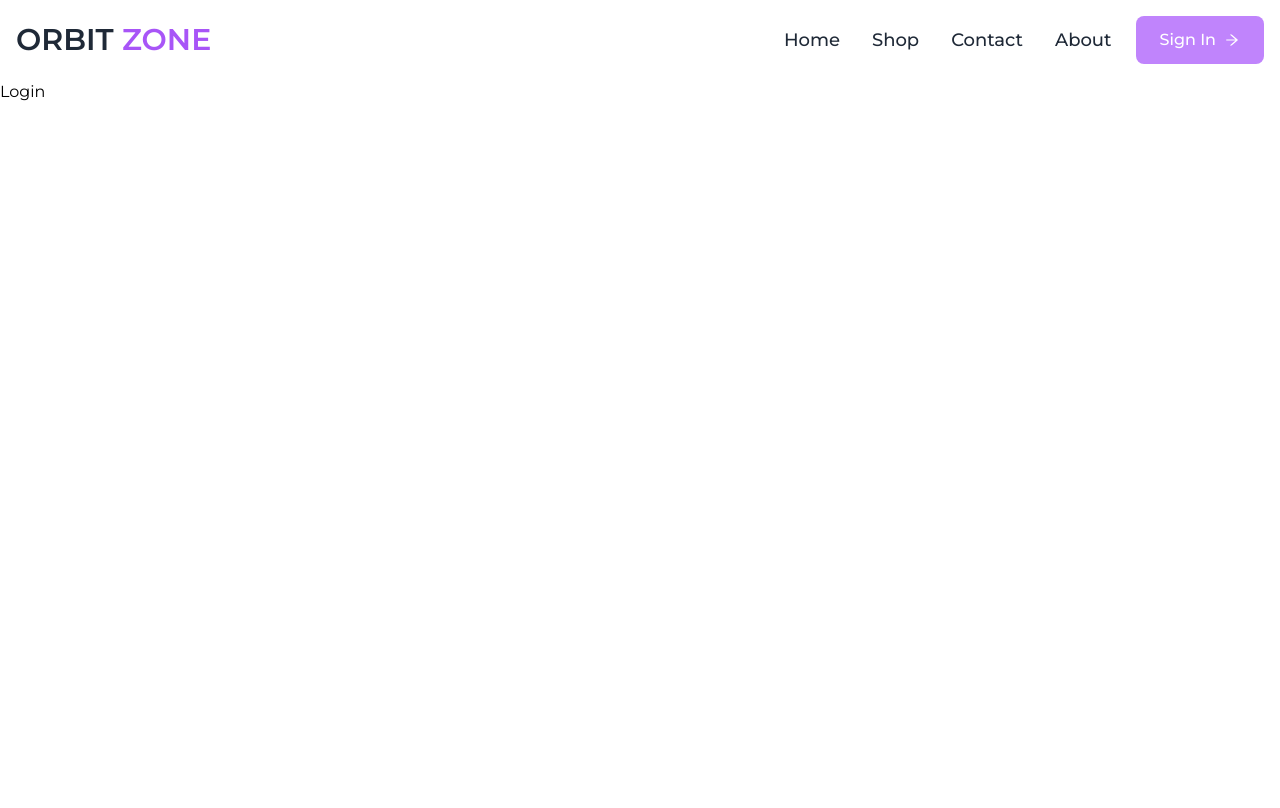
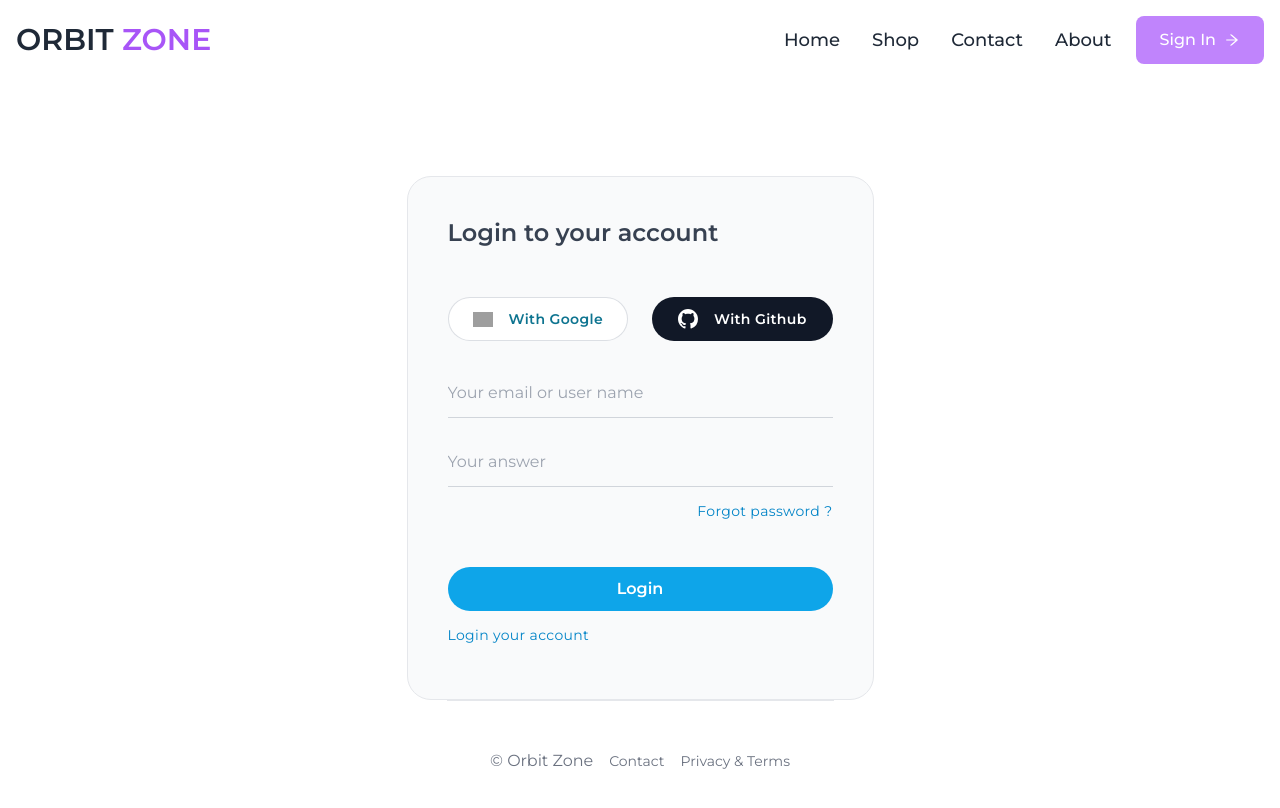
Before and after one commit to writerabutaher/orbit-zone-next-client, a Next.js app: page /login in a window 1280 px wide. Shown: the top 808 px of the page. Built offline with nearby package versions, Linux system fonts and the light colour scheme; no server answers; grey boxes are pictures that could not be loaded.

Commit message:
login page

```diff
--- a/app/(auth)/login/page.tsx
+++ b/app/(auth)/login/page.tsx
@@ -1,7 +1,133 @@
+"use client";
+
 import React from "react";
+import { SubmitHandler, useForm } from "react-hook-form";
 
 const Login = () => {
-  return <div>Login</div>;
+  const {
+    register,
+    handleSubmit,
+    formState: { errors },
+  } = useForm<FormData>();
+
+  const handleLogin: SubmitHandler<FormData> = (data: FormData) => {
+    console.log(data);
+  };
+
+  return (
+    <div className="px-12 m-auto mx-auto xl:container sm:px-0">
+      <div className="h-full mx-auto sm:w-max">
+        <div className="py-12 m-auto">
+          <div className="p-8 mt-12 -mx-6 border rounded-3xl bg-gray-50 sm:-mx-10 sm:p-10">
+            <h3 className="text-2xl font-semibold text-gray-700 ">
+              Login to your account
+            </h3>
+            <div className="flex flex-wrap grid-cols-2 gap-6 mt-12 sm:grid">
+              <button className="w-full px-6 transition bg-white border rounded-full h-11 border-gray-300/75 active:bg-gray-50 ">
+                <div className="flex items-center justify-center mx-auto space-x-4 w-max">
+                  <img
+                    src="images/google.svg"
+                    className="w-5"
+                    alt=""
+                  />
+                  <span className="block text-sm font-semibold tracking-wide w-max text-cyan-700 ">
+                    With Google
+                  </span>
+                </div>
+              </button>
+              <button className="w-full px-6 transition bg-gray-900 rounded-full h-11 hover:bg-gray-800 focus:bg-gray-700 active:bg-gray-600 ">
+                <div className="flex items-center justify-center mx-auto space-x-4 text-white w-max">
+                  <svg
+                    xmlns="http://www.w3.org/2000/svg"
+                    fill="currentColor"
+                    className="w-5"
+                    viewBox="0 0 16 16">
+                    <path d="M8 0C3.58 0 0 3.58 0 8c0 3.54 2.29 6.53 5.47 7.59.4.07.55-.17.55-.38 0-.19-.01-.82-.01-1.49-2.01.37-2.53-.49-2.69-.94-.09-.23-.48-.94-.82-1.13-.28-.15-.68-.52-.01-.53.63-.01 1.08.58 1.23.82.72 1.21 1.87.87 2.33.66.07-.52.28-.87.51-1.07-1.78-.2-3.64-.89-3.64-3.95 0-.87.31-1.59.82-2.15-.08-.2-.36-1.02.08-2.12 0 0 .67-.21 2.2.82.64-.18 1.32-.27 2-.27.68 0 1.36.09 2 .27 1.53-1.04 2.2-.82 2.2-.82.44 1.1.16 1.92.08 2.12.51.56.82 1.27.82 2.15 0 3.07-1.87 3.75-3.65 3.95.29.25.54.73.54 1.48 0 1.07-.01 1.93-.01 2.2 0 .21.15.46.55.38A8.012 8.012 0 0 0 16 8c0-4.42-3.58-8-8-8z" />
+                  </svg>
+                  <span className="block text-sm font-semibold tracking-wide text-white w-max">
+                    With Github
+                  </span>
+                </div>
+              </button>
+            </div>
+
+            <form
+              onSubmit={handleSubmit(handleLogin)}
+              className="mt-10 space-y-8 ">
+              <div className="relative before:absolute before:bottom-0 before:h-0.5 before:left-0 before:origin-right focus-within:before:origin-left before:right-0 before:scale-x-0 before:m-auto before:bg-sky-400  focus-within:before:!scale-x-100 focus-within:invalid:before:bg-red-400 before:transition before:duration-300">
+                <input
+                  {...register("email", {
+                    required: "Required",
+                    pattern: {
+                      value: /^[A-Z0-9._%+-]+@[A-Z0-9.-]+\.[A-Z]{2,}$/i,
+                      message: "invalid email address",
+                    },
+                  })}
+                  id=""
+                  type="email"
+                  placeholder="Your email or user name"
+                  className="w-full pb-3 transition bg-transparent border-b border-gray-300 outline-none invalid:border-red-400"
+                />
+                {errors.email && (
+                  <p className="text-error">{errors.email.message}</p>
+                )}
+              </div>
+
+              <div className="flex flex-col items-end">
+                <div className="w-full relative before:absolute before:bottom-0 before:h-0.5 before:left-0 before:origin-right focus-within:before:origin-left before:right-0 before:scale-x-0 before:m-auto before:bg-sky-400  focus-within:before:!scale-x-100 focus-within:invalid:before:bg-red-400 before:transition before:duration-300">
+                  <input
+                    {...register("password", {
+                      required: "Required",
+                      minLength: {
+                        value: 6,
+                        message: "password must be 6 characters",
+                      },
+                    })}
+                    id=""
+                    type="Your password"
+                    placeholder="Your answer"
+                    className="w-full pb-3 transition bg-transparent border-b border-gray-300 outline-none invalid:border-red-400"
+                  />
+                  {errors.password && (
+                    <p className="text-error">{errors.password.message}</p>
+                  )}
+                </div>
+                <button
+                  type="reset"
+                  className="p-3 -mr-3 w-max">
+                  <span className="text-sm tracking-wide text-sky-600 ">
+                    Forgot password ?
+                  </span>
+                </button>
+              </div>
+
+              <div>
+                <button className="flex items-center justify-center w-full px-6 py-3 transition rounded-full bg-sky-500 h-11 hover:bg-sky-600 focus:bg-sky-600 active:bg-sky-800">
+                  <span className="text-base font-semibold text-white ">
+                    Login
+                  </span>
+                </button>
+                <button
+                  type="reset"
+                  className="p-3 -ml-3 w-max">
+                  <span className="text-sm tracking-wide text-sky-600 ">
+                    Login your account
+                  </span>
+                </button>
+              </div>
+            </form>
+          </div>
+          <div className="pt-12 text-gray-500 border-t ">
+            <div className="space-x-4 text-center">
+              <span>&copy; Orbit Zone</span>
+              <a className="text-sm hover:text-sky-900 ">Contact</a>
+              <a className="text-sm hover:text-sky-900 ">Privacy & Terms</a>
+            </div>
+          </div>
+        </div>
+      </div>
+    </div>
+  );
 };
 
 export default Login;
--- a/app/(auth)/register/page.tsx
+++ b/app/(auth)/register/page.tsx
@@ -2,21 +2,15 @@
 
 import React from "react";
 import { SubmitHandler, useForm } from "react-hook-form";
-
-type Data = {
-  name: string;
-  email: string;
-  password: string;
-};
 
 const Register = () => {
   const {
     register,
     handleSubmit,
     formState: { errors },
-  } = useForm<Data>();
+  } = useForm<FormData>();
 
-  const handleRegister: SubmitHandler<Data> = (data: Data) => {
+  const handleRegister: SubmitHandler<FormData> = (data: FormData) => {
     console.log(data);
   };
 
--- /dev/null
+++ b/types.d.ts
@@ -0,0 +1,5 @@
+interface FormData {
+  name?: string;
+  email: string;
+  password: string;
+}
```
